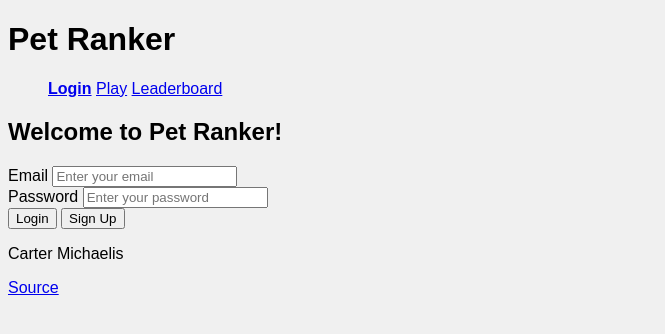
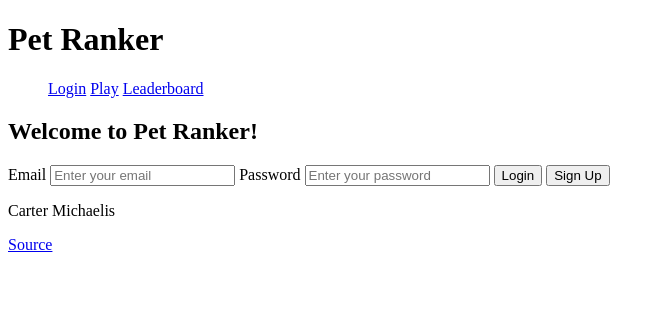
Before and after one commit to chm06/startup, a plain HTML site: page index.html in a window 1280 px wide. Shown: the whole page, without its empty margins (0-665 px from the left). Drawn offline with Linux system fonts and the light colour scheme.

Commit message:
update login form

```diff
--- a/index.html
+++ b/index.html
@@ -8,26 +8,29 @@
     <link rel="stylesheet" href="main.css" />
   </head>
 
-  <body style="font-family: Arial, sans-serif; background-color: #f0f0f0;">
+  <body class="bg-light text-dark">
     <header>
-      <h1>Pet Ranker</h1>
+      <h1 class="site-title">Pet Ranker</h1>
       <nav>
-        <menu>
-          <a href="index.html"><strong>Login</strong></a>
+        <menu class="nav-menu">
+          <a href="index.html" class="active">Login</a>
           <a href="play.html">Play</a>
           <a href="leaderboard.html">Leaderboard</a>
         </menu>
       </nav>
     </header>
 
-    <main>
+    <main class="main-content">
       <h2>Welcome to Pet Ranker!</h2>
 
-      <form method = "get" actions = "play.html">
-        <label>Email <input type="email" placeholder="Enter your email"></label>
-        <br>
-        <label>Password <input type="password" placeholder="Enter your password"></label>
-        <br>
+      <form method="get" action="play.html" class="login-form">
+        <label>Email
+          <input type="email" placeholder="Enter your email" required>
+        </label>
+        <label>Password
+          <input type="password" placeholder="Enter your password" required>
+        </label>
+
         <button type="submit">Login</button>
         <button type="button">Sign Up</button>
       </form>
```
